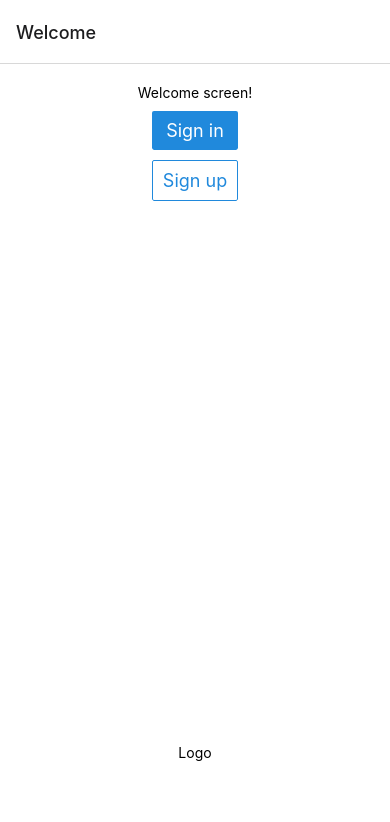
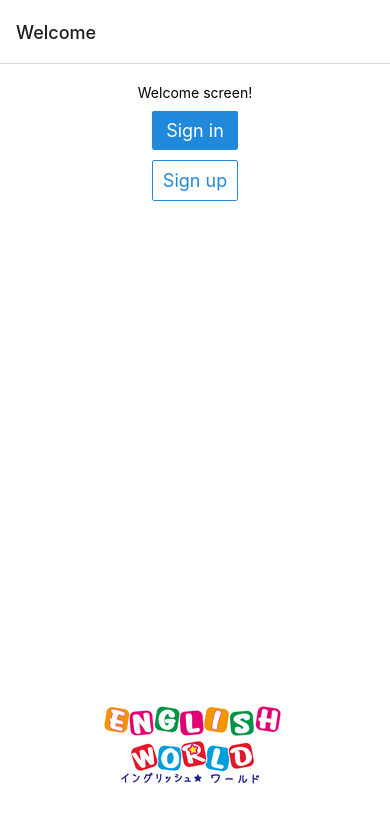
Before and after one commit to jcm2512/expo-ebook, a React Native app: screen /Welcome in a window 390 px wide. Shown: the top 822 px of the page. Built offline with nearby package versions, Linux system fonts and the light colour scheme; no server answers.

Commit message:
github actions

```diff
--- a/screens/Welcome.tsx
+++ b/screens/Welcome.tsx
@@ -1,5 +1,5 @@
 import React from 'react';
-import { StyleSheet, Text, View } from 'react-native';
+import { StyleSheet, Text, View, Image } from 'react-native';
 import { StackScreenProps } from '@react-navigation/stack';
 import { Button } from '@rneui/base';
 
@@ -13,7 +13,8 @@
         <Button title="Sign up" type="outline" buttonStyle={styles.button} onPress={() => navigation.navigate('Sign Up')} />
       </View>
       <View style={styles.footer}>
-        <Text>Logo</Text>
+        <Image         source={require('../assets/logo_on.png')}
+/>
       </View>
     </View>
   );
@@ -37,7 +38,8 @@
   },
 
   footer: {
-    height: 100
+    height: 100,
+    marginBottom: 50,
   }
 });
 
```
Also changed, not shown: .guthub/workflows/update.yml (added), assets/logo.jpg (added), assets/logo_on.png (added).
